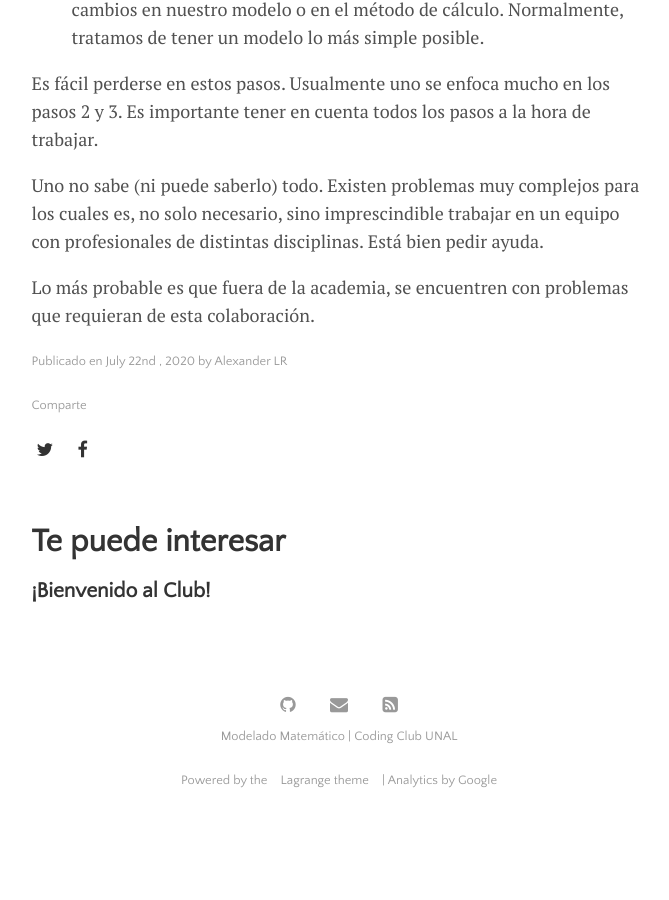
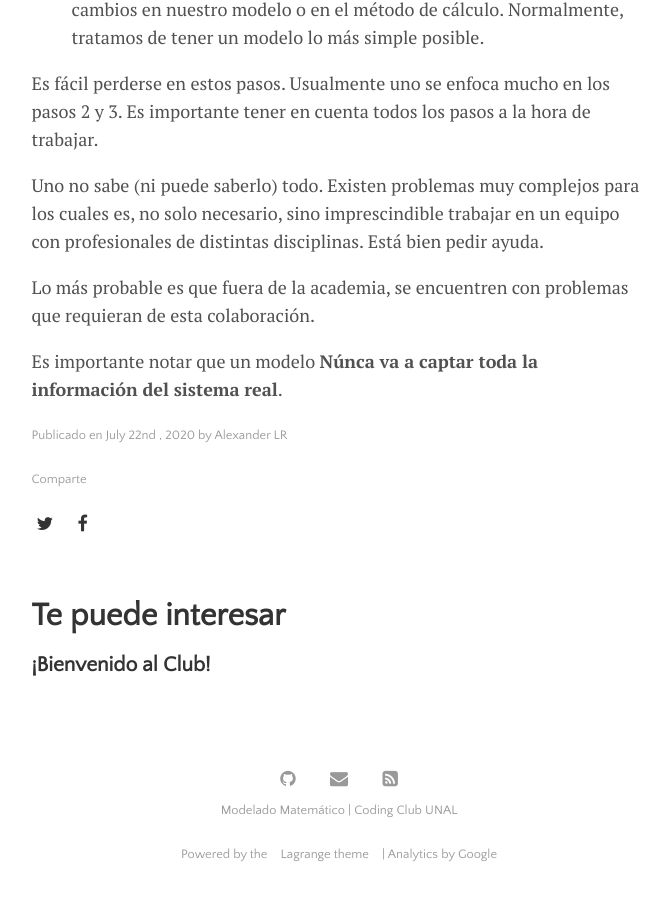
Before and after one commit to MathModCol/MathModCol.github.io, a Jekyll site: the page built from _posts/2020-07-22-modelado-simulacion.md, in a window 1280 px wide and 900 px high, scrolled down 2988 px. Shown: the whole window, without its empty margins (301-970 px from the left). Built offline with Jekyll 4.4.1, drawn with Linux system fonts in a browser that asks for light colours; before the commit the page ends 3814 px from its top, so only the background shows below that.

Commit message:
Corrected a sentence

```diff
--- a/_posts/2020-07-22-modelado-simulacion.md
+++ b/_posts/2020-07-22-modelado-simulacion.md
@@ -79,3 +79,5 @@ Es fácil perderse en estos pasos. Usualmente uno se enfoca mucho en los pasos 2
 Uno no sabe (ni puede saberlo) todo. Existen problemas muy complejos para los cuales es, no solo necesario, sino imprescindible trabajar en un equipo con profesionales de distintas disciplinas. Está bien pedir ayuda.
 
 Lo más probable es que fuera de la academia, se encuentren con problemas que requieran de esta colaboración.
+
+Es importante notar que un modelo **Núnca va a captar toda la información del sistema real**.
```
Also changed, not shown: 1 other file.
